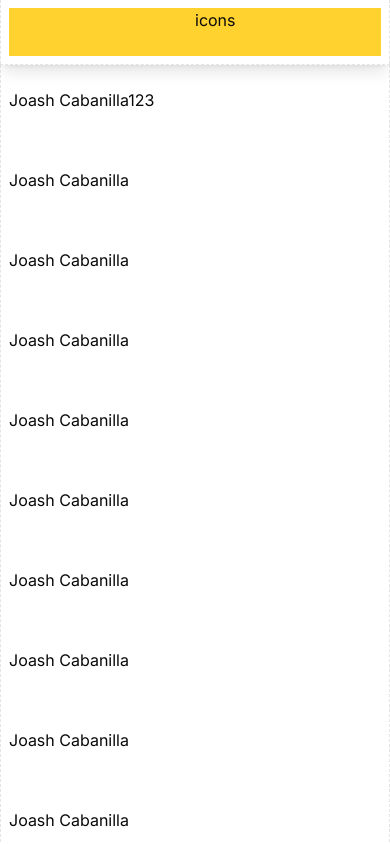
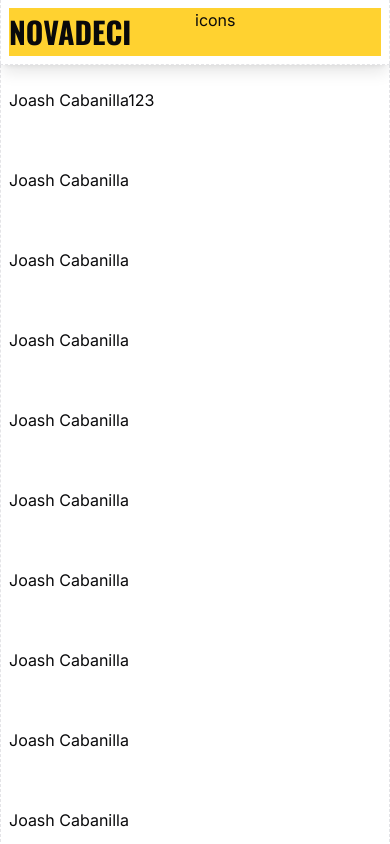
Before and after one commit to joashcabanilla/e-com-pos, a Next.js app: page / in a window 390 px wide. Shown: the top 844 px of the page. Built offline with nearby package versions, Linux system fonts and the light colour scheme.

Commit message:
update ulit

```diff
--- a/src/components/e-com/Header.tsx
+++ b/src/components/e-com/Header.tsx
@@ -3,7 +3,6 @@
 import Image from "next/image";
 
 //UI library components
-import { Separator } from "@/components/ui/separator";
 import { Search } from "lucide-react";
 
 //tailwind variants
@@ -21,7 +20,7 @@ export default function Header() {
             <div className="">
 
             </div>
-            <div className="hidden sm:block">
+            <div className="">
               <h1 className="font-oswald cursor-pointer text-3xl font-bold">
                 NOVADECI
               </h1>
```
